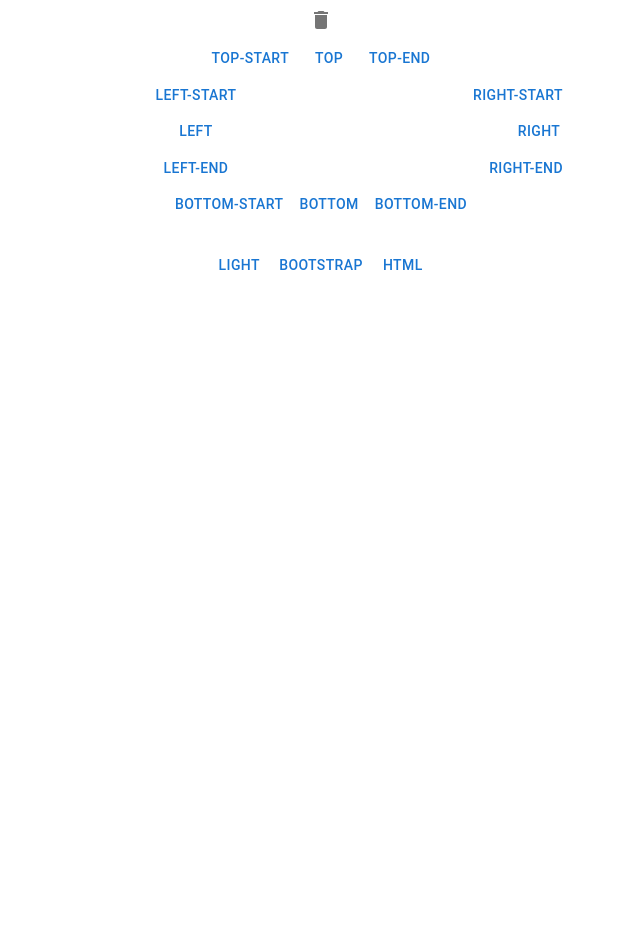
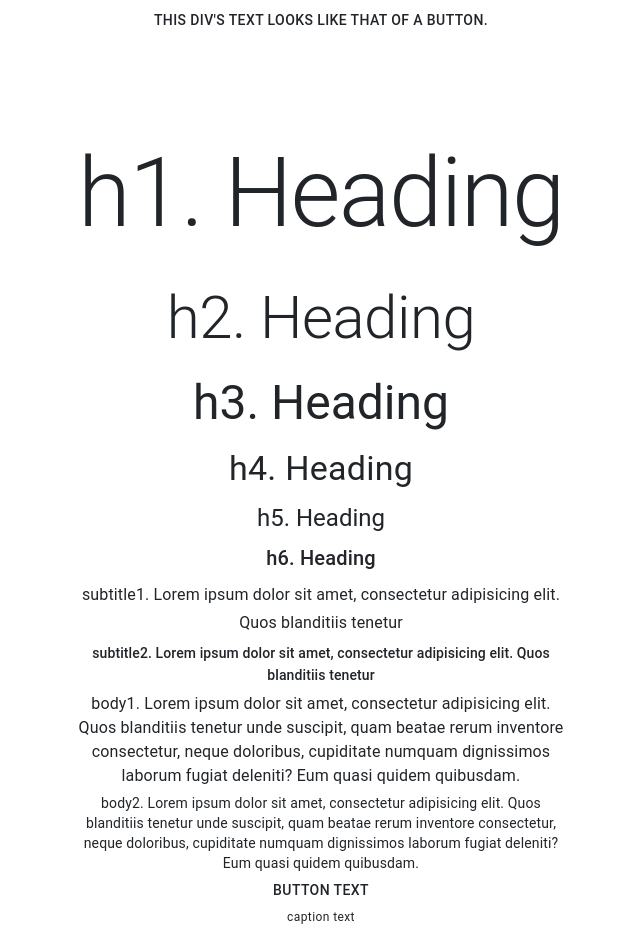
Before and after one commit to sinhasudhanshu/My-React-App, a React (Create React App) app: page / in a window 1280 px wide. Shown: the top 940 px of the page, without its empty margins (319-959 px from the left). Before the commit the page ends 800 px from the top, so only its background shows below. Built offline with nearby package versions, Linux system fonts and the light colour scheme.

Commit message:
Typograph Material UI

```diff
--- a/src/App.js
+++ b/src/App.js
@@ -30,9 +30,11 @@ import './App.css';
 //import MyButtonsGroup from './components/MyButtonsGroup';
 //import BasicTable from './components/BasicTable';
 //import DataTablee from './components/DataTablee';
-import BasicTooltip from './components/BasicTooltip';
-import PositionedTooltips from './components/PositionedTooltip';
-import CustomizedTooltips from './components/CustomizedTooltip';
+// import BasicTooltip from './components/BasicTooltip';
+// import PositionedTooltips from './components/PositionedTooltip';
+// import CustomizedTooltips from './components/CustomizedTooltip';
+import TypoGraaphFunction from './components/TypoGraaphFunction';
+import TypographyTheme from './components/TypegraphTheme';
 
 
 function App() {
@@ -40,10 +42,11 @@ function App() {
 
 
         <center>
-        <BasicTooltip/>
-        <PositionedTooltips/>
-        <br></br>
-        <CustomizedTooltips/>
+
+        <TypographyTheme/>
+        <br></br><br></br><br></br><br></br>
+        <TypoGraaphFunction/>
+
         </center>
 
     </div>
--- /dev/null
+++ b/src/components/TypegraphTheme.js
@@ -0,0 +1,13 @@
+import * as React from 'react';
+import { styled } from '@mui/material/styles';
+
+const Div = styled('div')(({ theme }) => ({
+  ...theme.typography.button,
+  backgroundColor: theme.palette.background.paper,
+  padding: theme.spacing(1),
+}));
+
+ function TypographyTheme() {
+  return <Div>{"This div's text looks like that of a button."}</Div>;
+}
+export default  TypographyTheme;
--- /dev/null
+++ b/src/components/TypoGraaphFunction.js
@@ -0,0 +1,58 @@
+import * as React from 'react';
+import Box from '@mui/material/Box';
+import Typography from '@mui/material/Typography';
+
+ function TypoGraaphFunction() {
+  return (
+    <Box sx={{ width: '100%', maxWidth: 500 }}>
+      <Typography variant="h1" gutterBottom>
+        h1. Heading
+      </Typography>
+      <Typography variant="h2" gutterBottom>
+        h2. Heading
+      </Typography>
+      <Typography variant="h3" gutterBottom>
+        h3. Heading
+      </Typography>
+      <Typography variant="h4" gutterBottom>
+        h4. Heading
+      </Typography>
+      <Typography variant="h5" gutterBottom>
+        h5. Heading
+      </Typography>
+      <Typography variant="h6" gutterBottom>
+        h6. Heading
+      </Typography>
+      <Typography variant="subtitle1" gutterBottom>
+        subtitle1. Lorem ipsum dolor sit amet, consectetur adipisicing elit. Quos
+        blanditiis tenetur
+      </Typography>
+      <Typography variant="subtitle2" gutterBottom>
+        subtitle2. Lorem ipsum dolor sit amet, consectetur adipisicing elit. Quos
+        blanditiis tenetur
+      </Typography>
+      <Typography variant="body1" gutterBottom>
+        body1. Lorem ipsum dolor sit amet, consectetur adipisicing elit. Quos
+        blanditiis tenetur unde suscipit, quam beatae rerum inventore consectetur,
+        neque doloribus, cupiditate numquam dignissimos laborum fugiat deleniti? Eum
+        quasi quidem quibusdam.
+      </Typography>
+      <Typography variant="body2" gutterBottom>
+        body2. Lorem ipsum dolor sit amet, consectetur adipisicing elit. Quos
+        blanditiis tenetur unde suscipit, quam beatae rerum inventore consectetur,
+        neque doloribus, cupiditate numquam dignissimos laborum fugiat deleniti? Eum
+        quasi quidem quibusdam.
+      </Typography>
+      <Typography variant="button" display="block" gutterBottom>
+        button text
+      </Typography>
+      <Typography variant="caption" display="block" gutterBottom>
+        caption text
+      </Typography>
+      <Typography variant="overline" display="block" gutterBottom>
+        overline text
+      </Typography>
+    </Box>
+  );
+}
+export default TypoGraaphFunction;
```
